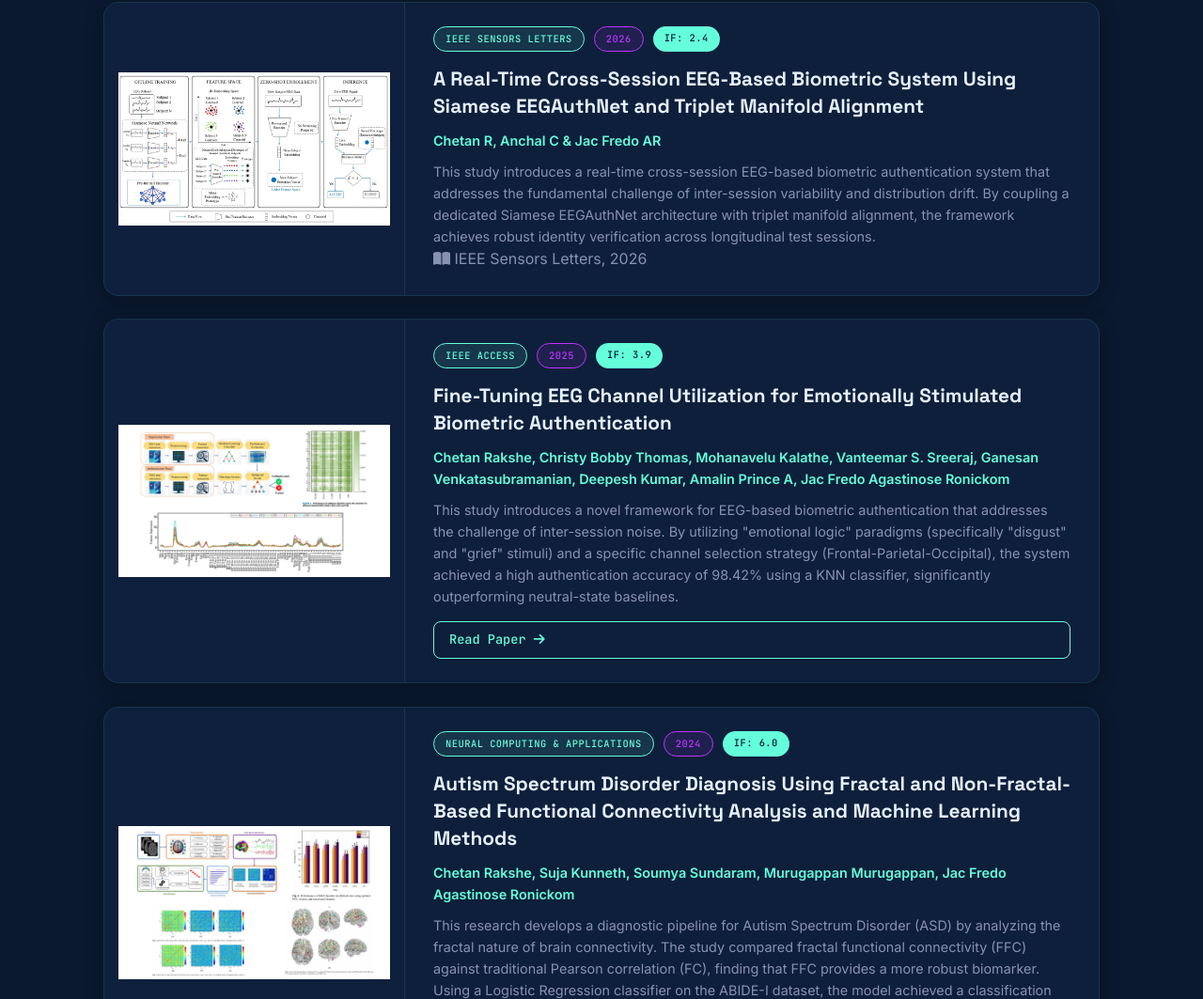
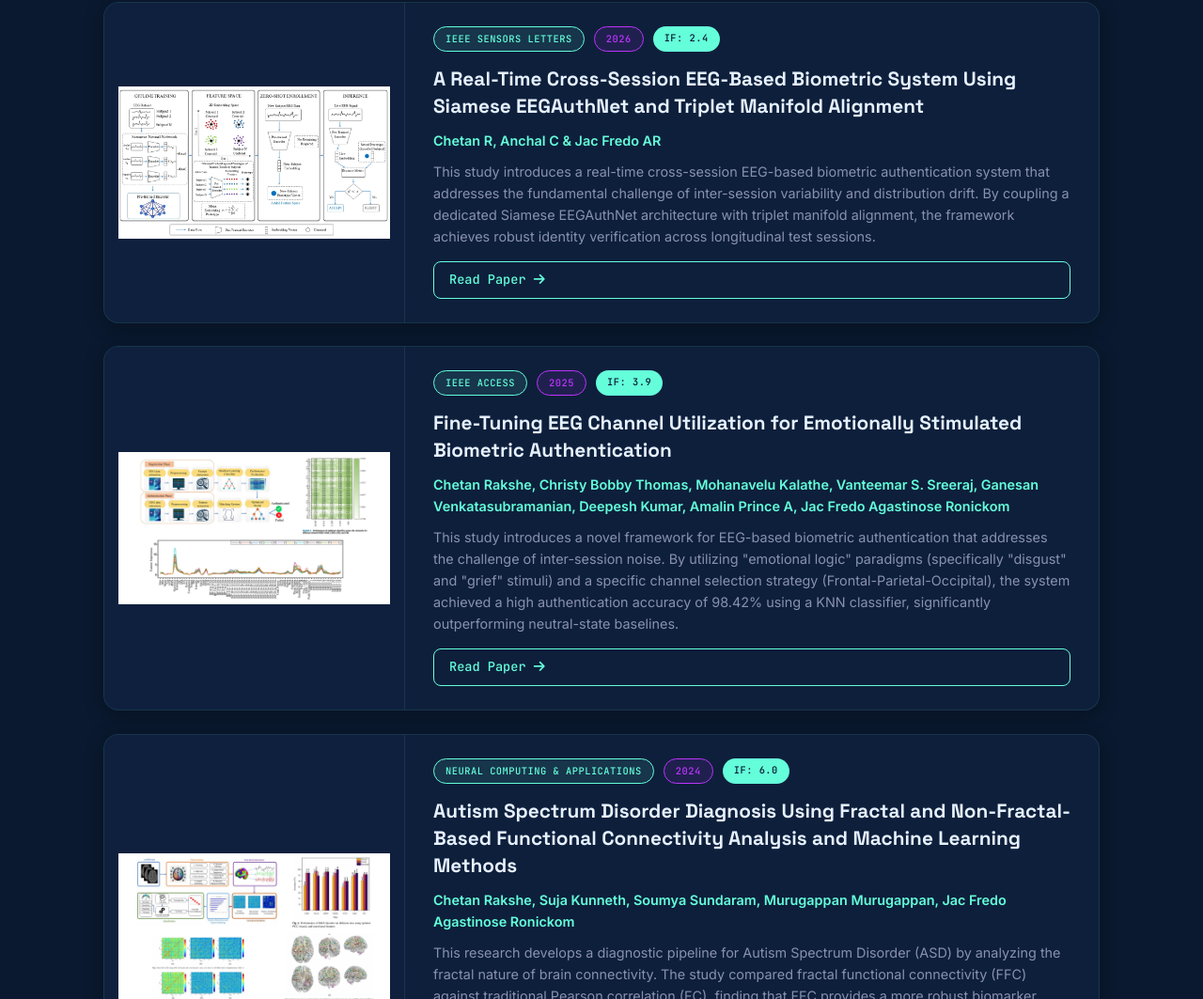
Before and after one commit to chetanrakshe2510/portfolio-site, a website: page index.html in a window 1280 px wide. Shown: the part 3904-4967 px from the top of the page at 94% size. Drawn offline with nearby package versions, Linux system fonts and the light colour scheme; animation ran at ten frames a second.

Commit message:
feat: Add direct DOI link for IEEE Sensors Letters 2026 paper

```diff
--- a/index.html
+++ b/index.html
@@ -354,7 +354,8 @@
                         <h4>A Real-Time Cross-Session EEG-Based Biometric System Using Siamese EEGAuthNet and Triplet Manifold Alignment</h4>
                         <p class="pub-authors">Chetan R, Anchal C & Jac Fredo AR</p>
                         <p class="pub-abstract">This study introduces a real-time cross-session EEG-based biometric authentication system that addresses the fundamental challenge of inter-session variability and distribution drift. By coupling a dedicated Siamese EEGAuthNet architecture with triplet manifold alignment, the framework achieves robust identity verification across longitudinal test sessions.</p>
-                        <span class="pub-venue-note"><i class="fas fa-book-open"></i> IEEE Sensors Letters, 2026</span>
+                        <a href="https://doi.org/10.1109/LSENS.2026.3723007" target="_blank" class="link-arrow">Read
+                            Paper <i class="fas fa-arrow-right"></i></a>
                     </div>
                 </div>
 
```
